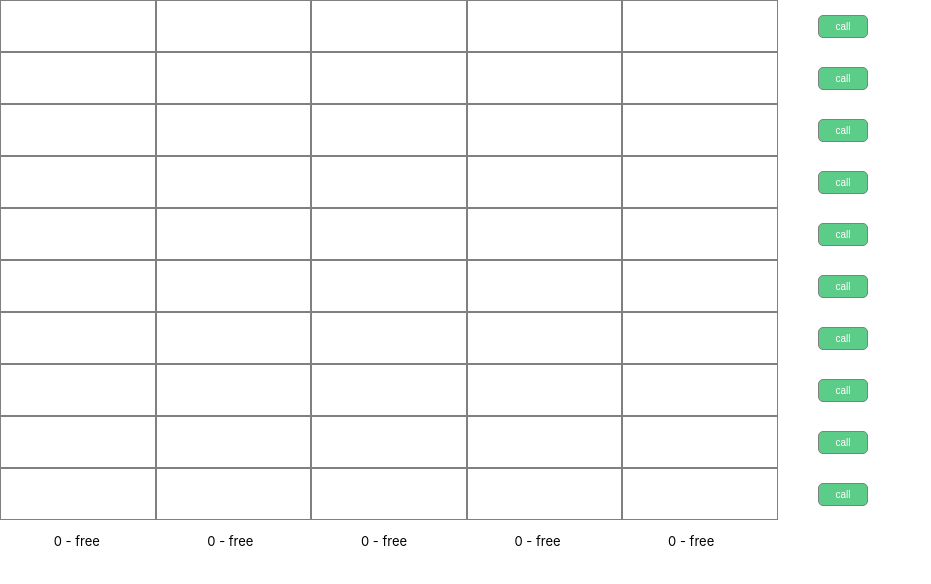
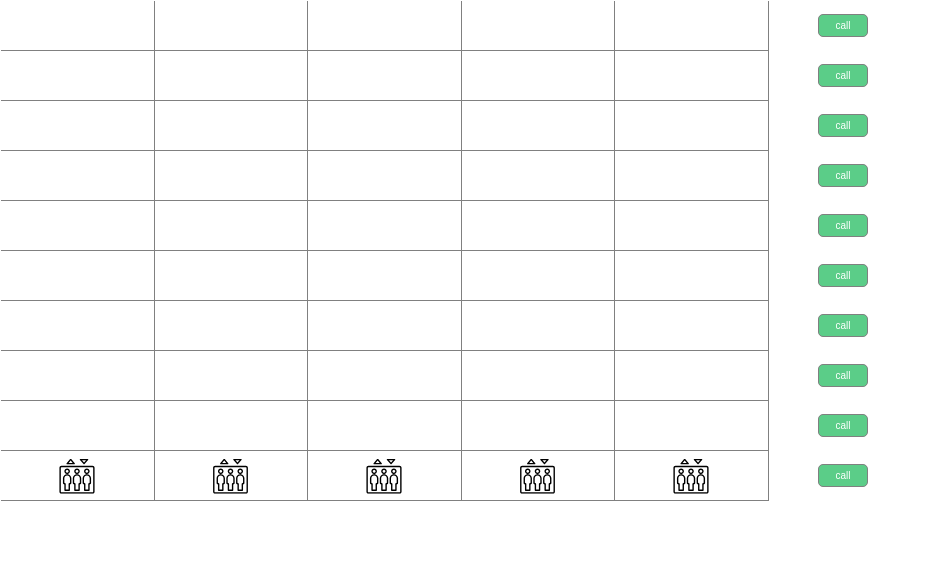
Before and after one commit to DrLiamKless/Elevators, a React (Create React App) app in the folder elevators/: page / in a window 1280 px wide. Shown: the top 584 px of the page, without its empty margins (0-931 px from the left). Built offline with nearby package versions, Linux system fonts and the light colour scheme.

Commit message:
elevators movement

```diff
--- a/elevators/src/components/building/ElevatorComponent.tsx
+++ b/elevators/src/components/building/ElevatorComponent.tsx
@@ -1,14 +1,22 @@
 import React, { useEffect, useState } from 'react';
 import styled from 'styled-components';
 import { Elevator } from '../../utils/models/Elevator';
+import { elevatorSVG } from '../images'
 
-const Root = styled.div`
-  font-size: 13px;
+const Root = styled.div<({currentFloor: number})>`
   max-width: 20%;
   min-width: 20%;
-  max-height: 30px;
-  text-align: center;
-`
+  height: 50px;
+  align-self: center;
+  transition: all 1s ease-in-out;
+  ${({currentFloor}) => `transform: translateY${`(-${(currentFloor+1)*100}%);`}`};
+`;
+
+const ElevatorIcon = styled.img`
+  width: 70%;
+  height: 70%;
+  transform: translateY(25%);
+`;
 
 function ElevatorComponent({ elevator, answerOrderFromQueue }: {elevator: Elevator, answerOrderFromQueue: () => false | Elevator}) {
   const [elevatorState, setElevatorState] = useState<Elevator>();
@@ -41,10 +49,11 @@ function ElevatorComponent({ elevator, answerOrderFromQueue }: {elevator: Elevat
   return (
     <>
     {elevatorState && (
-      <Root>
-        <p>
+      <Root currentFloor={elevatorState.currentFloor}>
+        <ElevatorIcon src={elevatorSVG} />
+        {/* <p>
           {`${elevatorState.currentFloor} - ${elevatorState.elevatorState}`}
-        </p>
+        </p> */}
       </Root>
       )}
     </>
--- a/elevators/src/components/building/FloorComponent.tsx
+++ b/elevators/src/components/building/FloorComponent.tsx
@@ -22,7 +22,7 @@ const Shaft = styled.div`
   max-width: 100%;
   min-width: 100%;
   height: 50px;
-  border: 1px solid grey;
+  box-shadow: 1px 1px grey
 `
 
 type FloorComponentProps = {
--- /dev/null
+++ b/elevators/src/components/images/index.ts
@@ -0,0 +1 @@
+export { default as elevatorSVG } from './elevator.svg'
```
Also changed, not shown: elevators/src/components/images/elevator.svg (added).
